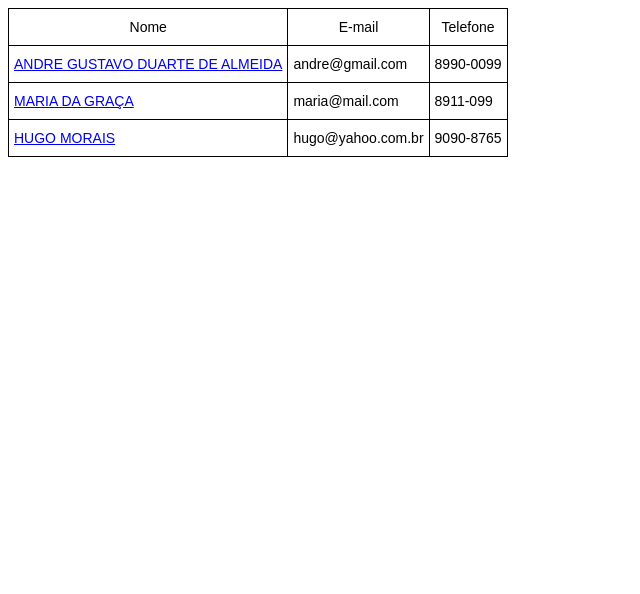
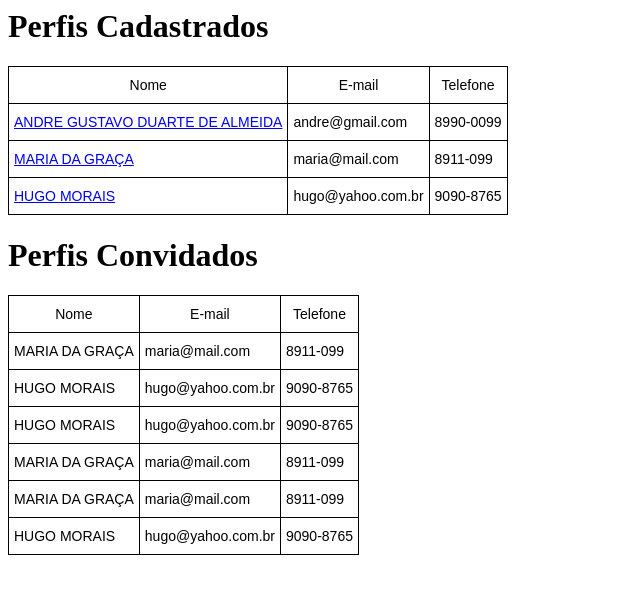
Before and after one commit to andrealmeidaa/ConnectedIN, a Django app: a page that uses perfis/templates/perfis.html in a window 1280 px wide. Shown: the top 594 px of the page, without its empty margins (0-640 px from the left). Run offline with Django 3.2, Linux system fonts and the light colour scheme; data comes from the database, SQL or seed files in the repository; both versions use the stored data as it was after the commit.

Commit message:
Implementação da funcionalidade de convidar e listar os convites recebidos.

```diff
--- a/perfis/models.py
+++ b/perfis/models.py
@@ -5,3 +5,9 @@ class Perfil(models.Model):
     nome=models.CharField(max_length=255,null=False)
     email=models.EmailField(null=False)
     telefone=models.CharField(max_length=20,null=False)
+    def convidar(self,perfil_convidado):
+        convite=Convite(solicitante=self,convidado=perfil_convidado)
+        convite.save()
+class Convite(models.Model):
+    solicitante=models.ForeignKey(Perfil,related_name='convites_feitos')
+    convidado=models.ForeignKey(Perfil, related_name='convites_recebidos')
--- a/perfis/templates/perfil.html
+++ b/perfis/templates/perfil.html
@@ -8,5 +8,6 @@
         <p>Nome: {{perfil.nome}}</p>
         <p>Telefone: {{perfil.telefone}}</p>
         <p> E-mail: {{perfil.email}}</p>
+        <p><a href="{% url 'perfil_convidar' perfil.id %}">Convidar</a></p>
     </body>
 </html>
--- a/perfis/templates/perfis.html
+++ b/perfis/templates/perfis.html
@@ -10,7 +10,9 @@
 .tg th{font-family:Arial, sans-serif;font-size:14px;font-weight:normal;padding:10px 5px;border-style:solid;border-width:1px;overflow:hidden;word-break:normal;}
 .tg .tg-yw4l{vertical-align:top}
 </style>
+
 {% if perfis%}
+<h1> Perfis Cadastrados </h1>
 <table class="tg">
   <tr>
     <th class="tg-yw4l">Nome</th>
@@ -29,4 +31,26 @@
     <p>Nenhum Perfil Cadastrado</p>
 {% endif %}
     </body>
+
+   {% if perfil_logado.convites_feitos %}
+<h1> Perfis Convidados </h1>
+<table class="tg">
+  <tr>
+    <th class="tg-yw4l">Nome</th>
+    <th class="tg-yw4l">E-mail</th>
+    <th class="tg-yw4l">Telefone</th>
+  </tr>
+  {% for convite in perfil_logado.convites_feitos.all%}
+  <tr>
+    <td class="tg-yw4l">{{convite.convidado.nome|upper}}</td>
+    <td class="tg-yw4l">{{convite.convidado.email}}</td>
+    <td class="tg-yw4l">{{convite.convidado.telefone}}</td>
+  </tr>
+  {% endfor %}
+</table>
+{% else %}
+    <p>Nenhum Perfil Convidado</p>
+{% endif %}
+
+
 </html>
--- a/perfis/urls.py
+++ b/perfis/urls.py
@@ -19,6 +19,7 @@ from perfis.views import *
 urlpatterns = [
     url(r'^$',index),
     url(r'^exibir/(?P<perfil_id>\d+)$',exibir,name='perfil_exibir'),
-    url(r'^listar$',listar)
+    url(r'^listar$',listar,name='perfil_listar'),
+    url(r'^exibir/(?P<perfil_id>\d+)/convidar$',convidar,name='perfil_convidar')
 
 ]
--- a/perfis/views.py
+++ b/perfis/views.py
@@ -1,4 +1,4 @@
-from django.shortcuts import render
+from django.shortcuts import render,redirect
 from perfis.models import Perfil
 
 # Create your views here.
@@ -10,4 +10,12 @@ def exibir(request,perfil_id):
     return render(request,'perfil.html',{"perfil" : perfil})
 def listar(request):
     perfis=Perfil.objects.all()
-    return render(request,'perfis.html',{"perfis":perfis})
+    return render(request,'perfis.html',{"perfis":perfis,
+    "perfil_logado":get_perfil_logado(request)})
+def convidar(request,perfil_id):
+    perfil_convidado=Perfil.objects.get(id=perfil_id)
+    perfil_atual=get_perfil_logado(request)
+    perfil_atual.convidar(perfil_convidado)
+    return redirect('perfil_listar')#Usar o nome da rota
+def get_perfil_logado(request):
+    return Perfil.objects.get(id=1)
```
Also changed, not shown: db.sqlite3, perfis/migrations/0002_convite.py (added).
